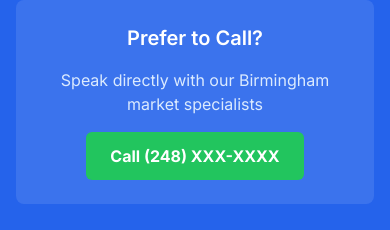
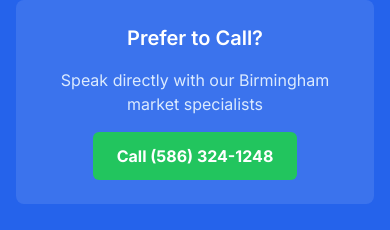
Before and after one commit to tomytomz1/bhamhouses, a Next.js app: page /birmingham-mi-real-estate-market in a window 390 px wide. Shown: the part 5620-5850 px from the top of the page. Built offline with nearby package versions, Linux system fonts and the light colour scheme; no server answers.

Commit message:
Fix hardcoded phone numbers to use correct business number (586) 324-1248

```diff
--- a/src/app/about-birmingham-mi-cash-buyers/page.tsx
+++ b/src/app/about-birmingham-mi-cash-buyers/page.tsx
@@ -231,8 +231,8 @@ export default function AboutPage() {
               Get your fair cash offer today. No obligation, no pressure, just a straightforward process.
             </p>
             <div className="flex flex-col sm:flex-row gap-4 justify-center">
-              <a href="tel:248XXXXXXX" className="btn-secondary inline-flex items-center space-x-2">
-                <span>Call (248) XXX-XXXX</span>
+              <a href="tel:5863241248" className="btn-secondary inline-flex items-center space-x-2">
+                <span>Call (586) 324-1248</span>
               </a>
               <a href="/contact" className="btn-outline border-white text-white hover:bg-white hover:text-blue-900 inline-flex items-center space-x-2">
                 <span>Contact Us</span>
--- a/src/app/birmingham-mi-house-selling-faq/page.tsx
+++ b/src/app/birmingham-mi-house-selling-faq/page.tsx
@@ -70,7 +70,7 @@ export default function FAQPage() {
                 <div className="space-y-4">
                   <div className="flex items-center space-x-3">
                     <Phone className="w-5 h-5 text-blue-600" />
-                    <span className="text-gray-700 font-medium">(248) XXX-XXXX</span>
+                    <span className="text-gray-700 font-medium">(586) 324-1248</span>
                   </div>
                   <div className="flex items-center space-x-3">
                     <Mail className="w-5 h-5 text-green-600" />
@@ -137,10 +137,10 @@ export default function FAQPage() {
               Get your fair cash offer today. No obligation, no pressure, just straightforward answers and a simple process.
             </p>
             <div className="flex flex-col sm:flex-row gap-4 justify-center">
-              <a href="tel:248XXXXXXX" className="btn-secondary inline-flex items-center space-x-2">
-                <Phone className="w-5 h-5" />
-                <span>Call (248) XXX-XXXX</span>
-              </a>
+                              <a href="tel:5863241248" className="btn-secondary inline-flex items-center space-x-2">
+                  <Phone className="w-5 h-5" />
+                  <span>Call (586) 324-1248</span>
+                </a>
               <a href="/contact" className="btn-outline border-white text-white hover:bg-white hover:text-blue-900 inline-flex items-center space-x-2">
                 <Mail className="w-5 h-5" />
                 <span>Contact Us</span>
--- a/src/app/birmingham-mi-real-estate-market/page.tsx
+++ b/src/app/birmingham-mi-real-estate-market/page.tsx
@@ -200,12 +200,12 @@ export default function MarketReportPage() {
               <p className="mb-4 text-blue-100">
                 Speak directly with our Birmingham market specialists
               </p>
-              <a
-                href="tel:248XXXXXXX"
-                className="inline-flex items-center bg-green-500 hover:bg-green-600 text-white font-bold py-3 px-6 rounded-md transition duration-200"
-              >
-                Call (248) XXX-XXXX
-              </a>
+                              <a
+                  href="tel:5863241248"
+                  className="inline-flex items-center bg-green-500 hover:bg-green-600 text-white font-bold py-3 px-6 rounded-md transition duration-200"
+                >
+                  Call (586) 324-1248
+                </a>
             </div>
           </div>
         </div>
--- a/src/app/how-it-works/page.tsx
+++ b/src/app/how-it-works/page.tsx
@@ -258,12 +258,12 @@ export default function HowItWorksPage() {
               <p className="mb-4 text-blue-100">
                 Speak directly with our Birmingham specialists
               </p>
-              <a
-                href="tel:248XXXXXXX"
-                className="inline-flex items-center bg-green-500 hover:bg-green-600 text-white font-bold py-3 px-6 rounded-md transition duration-200"
-              >
-                Call (248) XXX-XXXX
-              </a>
+                              <a
+                  href="tel:5863241248"
+                  className="inline-flex items-center bg-green-500 hover:bg-green-600 text-white font-bold py-3 px-6 rounded-md transition duration-200"
+                >
+                  Call (586) 324-1248
+                </a>
             </div>
           </div>
         </div>
--- a/src/app/reviews/page.tsx
+++ b/src/app/reviews/page.tsx
@@ -171,12 +171,12 @@ export default function ReviewsPage() {
               <p className="mb-4 text-blue-100">
                 Speak directly with our Birmingham specialists
               </p>
-              <a
-                href="tel:248XXXXXXX"
-                className="inline-flex items-center bg-green-500 hover:bg-green-600 text-white font-bold py-3 px-6 rounded-md transition duration-200"
-              >
-                Call (248) XXX-XXXX
-              </a>
+                              <a
+                  href="tel:5863241248"
+                  className="inline-flex items-center bg-green-500 hover:bg-green-600 text-white font-bold py-3 px-6 rounded-md transition duration-200"
+                >
+                  Call (586) 324-1248
+                </a>
             </div>
           </div>
         </div>
--- a/src/components/FAQ.tsx
+++ b/src/components/FAQ.tsx
@@ -63,10 +63,10 @@ export default function FAQ() {
           </p>
           <div className="flex flex-col sm:flex-row gap-4 justify-center">
             <a
-              href="tel:248XXXXXXX"
+              href="tel:5863241248"
               className="inline-flex items-center bg-green-500 hover:bg-green-600 text-white font-bold py-3 px-8 rounded-md transition duration-200"
             >
-              Call (248) XXX-XXXX
+              Call (586) 324-1248
             </a>
             <a
               href="/contact"
--- a/src/components/ProcessSection.tsx
+++ b/src/components/ProcessSection.tsx
@@ -74,9 +74,9 @@ export default function ProcessSection() {
             <a href="/contact" className="btn-primary inline-flex items-center space-x-2">
               <span>Get Started Today</span>
             </a>
-            <a href="tel:248XXXXXXX" className="btn-outline inline-flex items-center space-x-2">
+            <a href="tel:5863241248" className="btn-outline inline-flex items-center space-x-2">
               <Phone className="w-5 h-5" />
-              <span>Call (248) XXX-XXXX</span>
+              <span>Call (586) 324-1248</span>
             </a>
           </div>
         </div>
--- a/src/components/Testimonials.tsx
+++ b/src/components/Testimonials.tsx
@@ -48,10 +48,10 @@ export default function Testimonials() {
             Ready to join these satisfied Birmingham homeowners?
           </p>
           <a
-            href="tel:248XXXXXXX"
+            href="tel:5863241248"
             className="inline-flex items-center bg-green-500 hover:bg-green-600 text-white font-bold py-3 px-8 rounded-md transition duration-200"
           >
-            Call (248) XXX-XXXX
+            Call (586) 324-1248
           </a>
         </div>
       </div>
```
Also changed, not shown: .claude/settings.local.json (added), 1 other file (tests, documents, lock files or other folders).
